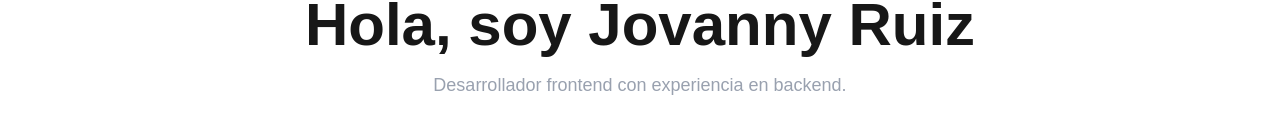
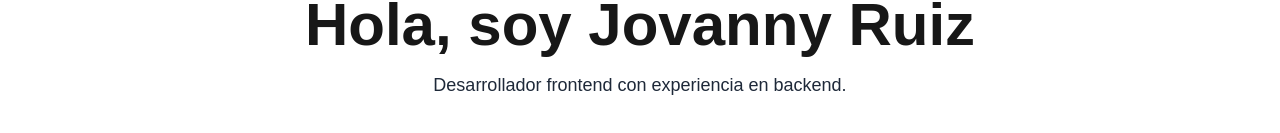
Before and after one commit to tropikow/Portfolio, a Next.js app: page / in a window 1280 px wide. Shown: the part 445-578 px from the top of the page. Built offline with nearby package versions, Linux system fonts and the light colour scheme.

Commit message:
style: adjust text color in Home and ContactSection components for better contrast and readability

```diff
--- a/src/app/page.tsx
+++ b/src/app/page.tsx
@@ -28,7 +28,7 @@ export default function Home() {
           <h1 className="text-4xl md:text-6xl font-bold">
             Hola, soy Jovanny Ruiz
           </h1>
-          <p className="mt-4 text-lg text-gray-400">
+          <p className="mt-4 text-lg text-gray-800 dark:text-gray-400">
             Desarrollador frontend con experiencia en backend.
           </p>
         </div>
--- a/src/components/ContactSection.tsx
+++ b/src/components/ContactSection.tsx
@@ -52,7 +52,7 @@ export default function ContactSection() {
             rel="noopener noreferrer"
             className="text-white hover:text-blue-400 transition"
           >
-            <Linkedin size={28} />
+            <Linkedin size={28} className="text-gray-800 dark:text-white"/>
           </a>
           <a
             href="https://github.com/tropikow"
@@ -60,7 +60,7 @@ export default function ContactSection() {
             rel="noopener noreferrer"
             className="text-white hover:text-blue-400 transition"
           >
-            <Github size={28} />
+            <Github size={28} className="text-gray-800 dark:text-white" />
           </a>
           <a
             href="https://wa.me/573157569760?text=Hola%20Jovanny,%20vi%20tu%20portafolio"
@@ -68,7 +68,7 @@ export default function ContactSection() {
             rel="noopener noreferrer"
             className="text-white hover:text-green-400 transition"
           >
-            <MessageCircle size={28} />
+            <MessageCircle size={28} className="text-gray-800 dark:text-white" />
           </a>
         </div>
       </div>
```
